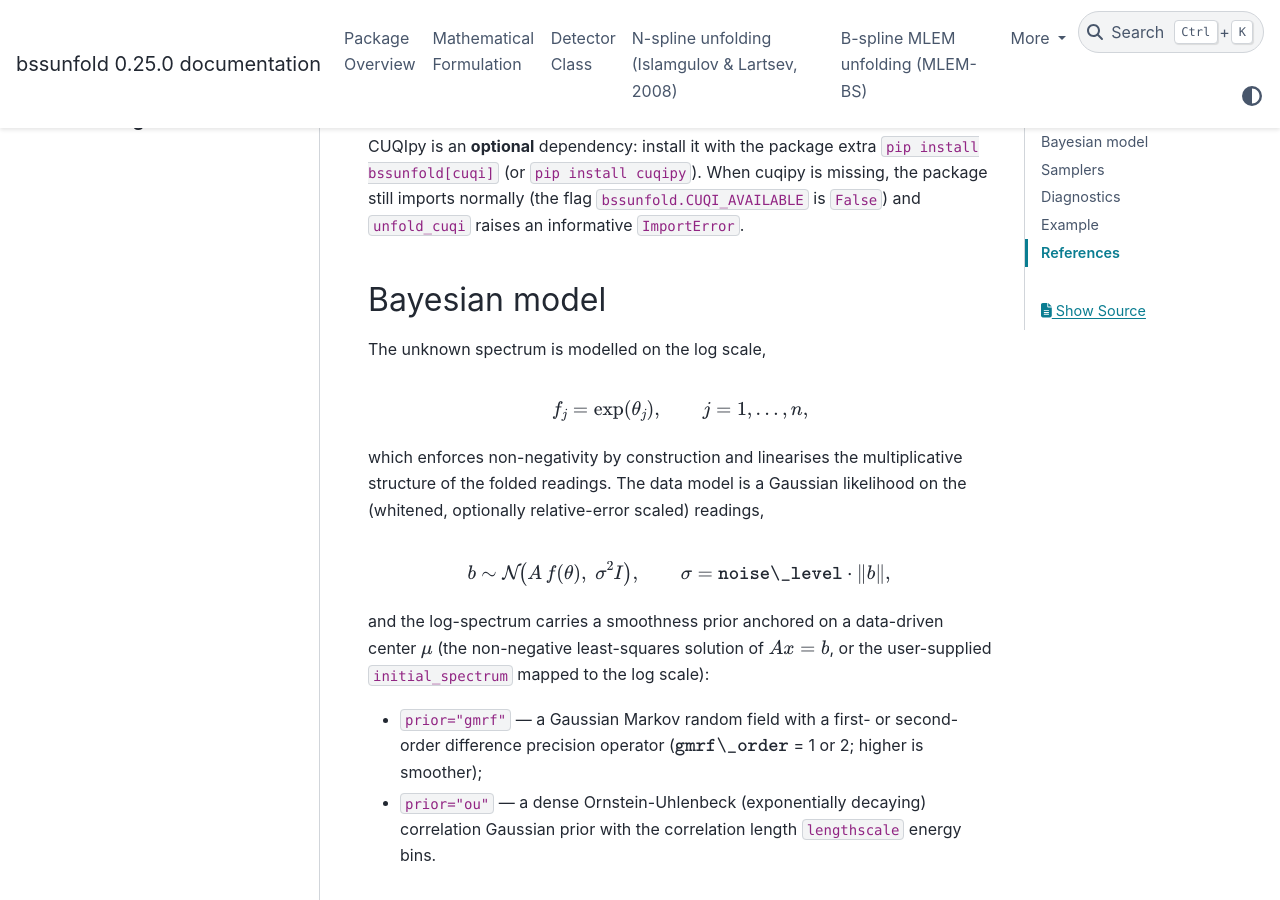
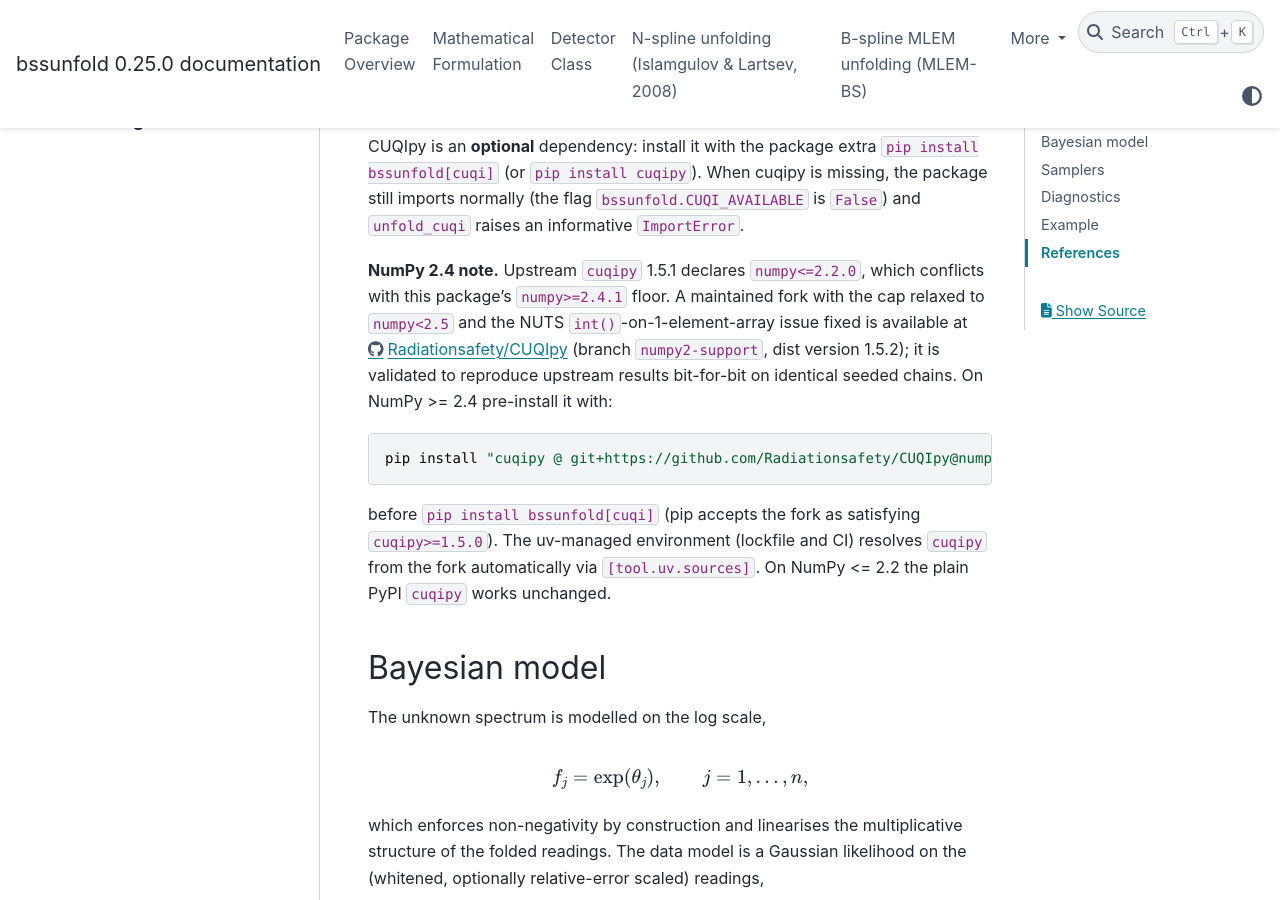
Before and after one commit to Radiationsafety/bssunfold, a Sphinx documentation site: the page built from docs/cuqi_bayes.rst, in a window 1280 px wide and 900 px high, scrolled down 390 px. Built offline with Sphinx 7.4.7 and the PyData theme 0.15.4, drawn with Linux system fonts in a browser that asks for light colours.

Commit message:
feat: numpy 2.4 support for the cuqi extra via maintained CUQIpy fork
Upstream cuqipy 1.5.1 caps numpy<=2.2.0, conflicting with the project's
numpy>=2.4.1 floor (and with odl's numpy>=2.3 in the 'all' extra), which
made the universal uv.lock unresolvable after the CUQIpy merge.

- Restore the base numpy floor to >=2.4.1 (no regression for users).
- Add [tool.uv.sources]: cuqipy resolves from the maintained public fork
  Radiationsafety/CUQIpy@numpy2-support (dist 1.5.2) which relaxes the
  cap to numpy<2.5 and fixes NUTS under numpy>=2.4 (int() on 1-element
  arrays in the slice/U-turn checks of cuqi/sampler/_hmc.py).
  Differential validation: seeded pcn/nuts/gibbs chains via
  solve_cuqi_bayesian reproduce upstream cuqipy 1.5.1 + numpy 2.2.0
  results bit-for-bit under numpy 2.4.1.
- Published pip metadata keeps cuqipy>=1.5.0 (PyPI-safe); README,
  docs/cuqi_bayes.rst and CHANGELOG document the pip pre-install of the
  fork for NumPy>=2.4 users.
- Regenerate uv.lock (numpy 2.4.6, cuqipy from fork).
- ruff: fix lint in merged unfold_cuqi.py (I001, F401, 5x E501) and
  detector.py I001 reintroduced by the merge.

```diff
--- a/docs/cuqi_bayes.rst
+++ b/docs/cuqi_bayes.rst
@@ -16,6 +16,23 @@ CUQIpy is an **optional** dependency: install it with the package extra
 cuqipy is missing, the package still imports normally (the flag
 ``bssunfold.CUQI_AVAILABLE`` is ``False``) and ``unfold_cuqi`` raises
 an informative ``ImportError``.
+
+**NumPy 2.4 note.**  Upstream ``cuqipy`` 1.5.1 declares
+``numpy<=2.2.0``, which conflicts with this package's ``numpy>=2.4.1``
+floor.  A maintained fork with the cap relaxed to ``numpy<2.5`` and the
+NUTS ``int()``-on-1-element-array issue fixed is available at
+https://github.com/Radiationsafety/CUQIpy (branch ``numpy2-support``,
+dist version 1.5.2); it is validated to reproduce upstream results
+bit-for-bit on identical seeded chains.  On NumPy >= 2.4 pre-install it
+with::
+
+   pip install "cuqipy @ git+https://github.com/Radiationsafety/CUQIpy@numpy2-support"
+
+before ``pip install bssunfold[cuqi]`` (pip accepts the fork as
+satisfying ``cuqipy>=1.5.0``).  The uv-managed environment (lockfile and
+CI) resolves ``cuqipy`` from the fork automatically via
+``[tool.uv.sources]``.  On NumPy <= 2.2 the plain PyPI ``cuqipy`` works
+unchanged.
 
 Bayesian model
 --------------
```
Also changed, not shown: CHANGELOG.md (+12 -0 lines), README.md (+1 -1 lines), pyproject.toml (+8 -0 lines), 3 other files.
